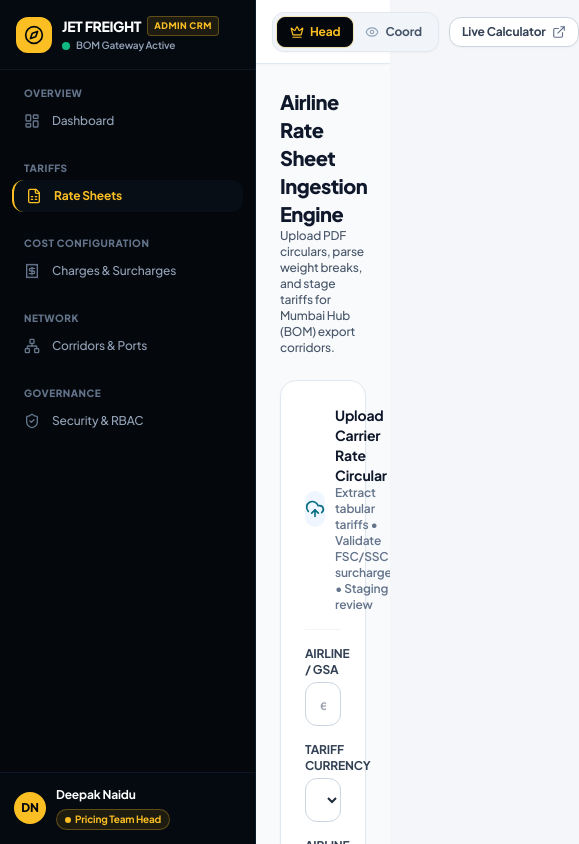
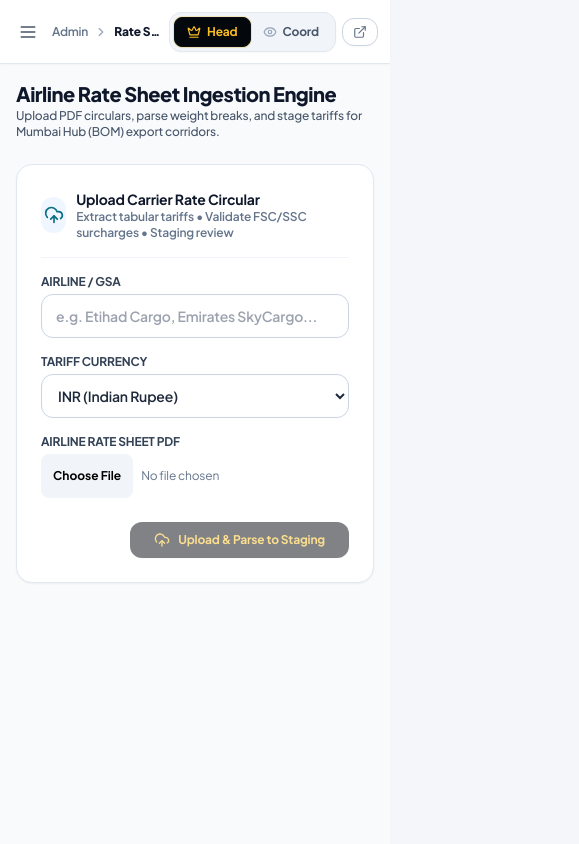
Before and after one commit to DevAI-DeepakJFLL/jfll-air-rate-aggregator, a Next.js app in the folder frontend/: page /admin/tariffs in a window 390 px wide. Shown: the top 844 px of the page, 579 px wide, since content can reach past the window. Built offline with nearby package versions, Linux system fonts and the light colour scheme.

Commit message:
fix(layout): eliminate 375px mobile horizontal overflow on calculator and admin suites

```diff
--- a/frontend/src/app/admin/layout.tsx
+++ b/frontend/src/app/admin/layout.tsx
@@ -1,6 +1,7 @@
 "use client";
 
-import React from "react";
+import React, { useState, useEffect } from "react";
+import { usePathname } from "next/navigation";
 import { AdminRoleProvider } from "@/context/AdminRoleContext";
 import AdminSidebar from "@/components/admin/AdminSidebar";
 import AdminTopBar from "@/components/admin/AdminTopBar";
@@ -10,13 +11,57 @@ export default function AdminLayout({
 }: {
   children: React.ReactNode;
 }) {
+  const [mobileNavOpen, setMobileNavOpen] = useState(false);
+  const pathname = usePathname();
+
+  // Close mobile drawer automatically when route changes
+  useEffect(() => {
+    setMobileNavOpen(false);
+  }, [pathname]);
+
+  // Handle Escape key to dismiss mobile drawer
+  useEffect(() => {
+    const handleKeyDown = (e: KeyboardEvent) => {
+      if (e.key === "Escape") {
+        setMobileNavOpen(false);
+      }
+    };
+    if (mobileNavOpen) {
+      window.addEventListener("keydown", handleKeyDown);
+      return () => window.removeEventListener("keydown", handleKeyDown);
+    }
+  }, [mobileNavOpen]);
+
   return (
     <AdminRoleProvider>
       <div className="flex min-h-screen bg-slate-50 font-sans">
+        {/* Desktop Fixed/Sticky Sidebar (hidden < lg) */}
         <AdminSidebar />
+
+        {/* Mobile Slide-Over Drawer & Backdrop (< lg) */}
+        {mobileNavOpen && (
+          <div className="lg:hidden fixed inset-0 z-50">
+            {/* Backdrop */}
+            <div
+              className="fixed inset-0 z-50 bg-obsidian-950/60 backdrop-blur-xs transition-opacity"
+              onClick={() => setMobileNavOpen(false)}
+              aria-hidden="true"
+            />
+            {/* Slide-In Drawer */}
+            <div className="fixed inset-y-0 left-0 z-50 w-72 bg-obsidian-950 border-r border-obsidian-800 text-slate-300 flex flex-col shadow-2xl animate-in slide-in-from-left duration-200">
+              <AdminSidebar
+                isMobileDrawer
+                onClose={() => setMobileNavOpen(false)}
+                onNavigate={() => setMobileNavOpen(false)}
+              />
+            </div>
+          </div>
+        )}
+
+        {/* Main Administrative Viewport */}
         <div className="flex-1 flex flex-col min-w-0">
-          <AdminTopBar />
-          <main className="flex-1 p-6 lg:p-8 overflow-y-auto">
+          <AdminTopBar onOpenMobileNav={() => setMobileNavOpen(true)} />
+          <main className="flex-1 p-4 sm:p-6 lg:p-8 overflow-y-auto">
             {children}
           </main>
         </div>
--- a/frontend/src/app/globals.css
+++ b/frontend/src/app/globals.css
@@ -68,3 +68,22 @@
 ::-webkit-scrollbar-thumb:hover {
   background: #64748b;
 }
+
+/* Mobile Slide-Over Drawer Animations & Backdrops */
+@keyframes slideInLeft {
+  from {
+    transform: translateX(-100%);
+  }
+  to {
+    transform: translateX(0);
+  }
+}
+
+.slide-in-from-left {
+  animation: slideInLeft 0.2s cubic-bezier(0.16, 1, 0.3, 1) forwards;
+}
+
+.backdrop-blur-xs {
+  backdrop-filter: blur(2px);
+  -webkit-backdrop-filter: blur(2px);
+}
--- a/frontend/src/components/admin/AdminSidebar.tsx
+++ b/frontend/src/components/admin/AdminSidebar.tsx
@@ -10,7 +10,7 @@ import {
   Receipt,
   Network,
   ShieldCheck,
-  Plane,
+  X,
 } from "lucide-react";
 import { useAdminRole } from "@/context/AdminRoleContext";
 
@@ -80,7 +80,19 @@ const NAV_SECTIONS: NavSection[] = [
   },
 ];
 
-export default function AdminSidebar() {
+export interface AdminSidebarProps {
+  isMobileDrawer?: boolean;
+  onClose?: () => void;
+  onNavigate?: () => void;
+  className?: string;
+}
+
+export default function AdminSidebar({
+  isMobileDrawer = false,
+  onClose,
+  onNavigate,
+  className = "",
+}: AdminSidebarProps) {
   const pathname = usePathname();
   const { isPricingHead } = useAdminRole();
 
@@ -92,10 +104,16 @@ export default function AdminSidebar() {
   };
 
   return (
-    <aside className="w-64 bg-obsidian-950 border-r border-obsidian-800 text-slate-300 min-h-screen flex flex-col shrink-0 sticky top-0 h-screen select-none">
+    <aside
+      className={
+        isMobileDrawer
+          ? `w-full h-full flex flex-col select-none bg-obsidian-950 text-slate-300 ${className}`
+          : `hidden lg:flex w-64 bg-obsidian-950 border-r border-obsidian-800 text-slate-300 min-h-screen flex-col shrink-0 sticky top-0 h-screen select-none ${className}`
+      }
+    >
       {/* Header / Brand Identity */}
-      <div className="p-4 border-b border-obsidian-800/80 bg-obsidian-900/40">
-        <div className="flex items-center gap-2.5">
+      <div className="p-4 border-b border-obsidian-800/80 bg-obsidian-900/40 flex items-center justify-between">
+        <div className="flex items-center gap-2.5 min-w-0">
           <div className="flex h-9 w-9 items-center justify-center rounded-xl bg-amber-400 text-obsidian-950 shadow-sm shrink-0">
             <Compass className="h-5 w-5" />
           </div>
@@ -119,6 +137,18 @@ export default function AdminSidebar() {
             </div>
           </div>
         </div>
+
+        {/* Mobile slide-over close button */}
+        {isMobileDrawer && onClose && (
+          <button
+            type="button"
+            onClick={onClose}
+            aria-label="Close navigation"
+            className="p-1.5 rounded-lg text-slate-400 hover:text-white hover:bg-obsidian-800 transition-colors shrink-0"
+          >
+            <X className="h-5 w-5" />
+          </button>
+        )}
       </div>
 
       {/* Navigation Sections */}
@@ -136,6 +166,11 @@ export default function AdminSidebar() {
                   <li key={item.href}>
                     <Link
                       href={item.href}
+                      onClick={() => {
+                        if (onNavigate) {
+                          onNavigate();
+                        }
+                      }}
                       className={`group flex items-center gap-3 px-3 py-2 rounded-xl text-xs transition-all ${
                         active
                           ? "bg-obsidian-900 text-amber-400 border-l-2 border-amber-400 font-bold shadow-2xs"
--- a/frontend/src/components/admin/AdminTopBar.tsx
+++ b/frontend/src/components/admin/AdminTopBar.tsx
@@ -3,7 +3,7 @@
 import React from "react";
 import Link from "next/link";
 import { usePathname } from "next/navigation";
-import { ChevronRight, ExternalLink, Plane } from "lucide-react";
+import { ChevronRight, ExternalLink, Plane, Menu } from "lucide-react";
 import RoleSwitcher from "./RoleSwitcher";
 
 const ROUTE_LABELS: Record<string, string> = {
@@ -14,7 +14,11 @@ const ROUTE_LABELS: Record<string, string> = {
   "/admin/security": "Security & RBAC",
 };
 
-export default function AdminTopBar() {
+export interface AdminTopBarProps {
+  onOpenMobileNav?: () => void;
+}
+
+export default function AdminTopBar({ onOpenMobileNav }: AdminTopBarProps) {
   const pathname = usePathname();
 
   // Derive active breadcrumb label
@@ -31,13 +35,23 @@ export default function AdminTopBar() {
       : "Control Desk");
 
   return (
-    <header className="h-16 border-b border-slate-200 bg-white/95 backdrop-blur px-4 sm:px-6 flex items-center justify-between sticky top-0 z-30 shadow-2xs">
-      {/* Left: Dynamic Breadcrumbs & Gateway Hub Pill */}
-      <div className="flex items-center gap-3 sm:gap-4 min-w-0">
-        <nav aria-label="Breadcrumb" className="flex items-center gap-1.5 text-xs">
+    <header className="h-16 border-b border-slate-200 bg-white/95 backdrop-blur px-3 sm:px-6 flex items-center justify-between sticky top-0 z-30 shadow-2xs gap-2">
+      {/* Left: Hamburger & Dynamic Breadcrumbs & Gateway Hub Pill */}
+      <div className="flex items-center gap-2 sm:gap-4 min-w-0 flex-1">
+        {/* Mobile Sidebar Hamburger Button */}
+        <button
+          type="button"
+          aria-label="Open sidebar"
+          onClick={onOpenMobileNav}
+          className="lg:hidden p-1.5 rounded-lg text-slate-600 hover:text-slate-900 hover:bg-slate-100 transition-colors shrink-0"
+        >
+          <Menu className="h-5 w-5" />
+        </button>
+
+        <nav aria-label="Breadcrumb" className="flex items-center gap-1.5 text-xs min-w-0">
           <Link
             href="/admin"
-            className="font-semibold text-slate-500 hover:text-slate-900 transition-colors"
+            className="font-semibold text-slate-500 hover:text-slate-900 transition-colors shrink-0"
           >
             Admin
           </Link>
@@ -47,14 +61,14 @@ export default function AdminTopBar() {
           </span>
         </nav>
 
-        <div className="hidden lg:flex items-center gap-1.5 rounded-full bg-slate-100 border border-slate-200 px-2.5 py-1 text-[11px] font-semibold text-slate-600">
+        <div className="hidden lg:flex items-center gap-1.5 rounded-full bg-slate-100 border border-slate-200 px-2.5 py-1 text-[11px] font-semibold text-slate-600 shrink-0">
           <Plane className="h-3 w-3 text-jfll-blue" />
           <span>BOM Terminal 2 Hub (CSMIA)</span>
         </div>
       </div>
 
       {/* Right: Role Simulator Toggle & Live Calculator External Link */}
-      <div className="flex items-center gap-2.5 sm:gap-3">
+      <div className="flex items-center gap-1.5 sm:gap-3 shrink-0">
         <RoleSwitcher />
 
         <Link
@@ -62,9 +76,9 @@ export default function AdminTopBar() {
           target="_blank"
           rel="noopener noreferrer"
           title="Open Coordinator Rate Discovery Calculator in new tab"
-          className="inline-flex items-center gap-1.5 rounded-xl border border-slate-300 bg-white px-3 py-1.5 text-xs font-bold text-slate-700 hover:text-jfll-blue hover:border-slate-400 hover:bg-slate-50 shadow-2xs transition-all cursor-pointer shrink-0"
+          className="inline-flex items-center gap-1.5 rounded-xl border border-slate-300 bg-white px-2.5 sm:px-3 py-1.5 text-xs font-bold text-slate-700 hover:text-jfll-blue hover:border-slate-400 hover:bg-slate-50 shadow-2xs transition-all cursor-pointer shrink-0"
         >
-          <span>Live Calculator</span>
+          <span className="hidden sm:inline">Live Calculator</span>
           <ExternalLink className="h-3.5 w-3.5 text-slate-500" />
         </Link>
       </div>
```
Also changed, not shown: frontend/src/components/navigation/CalculatorHeader.tsx (+16 -13 lines).
